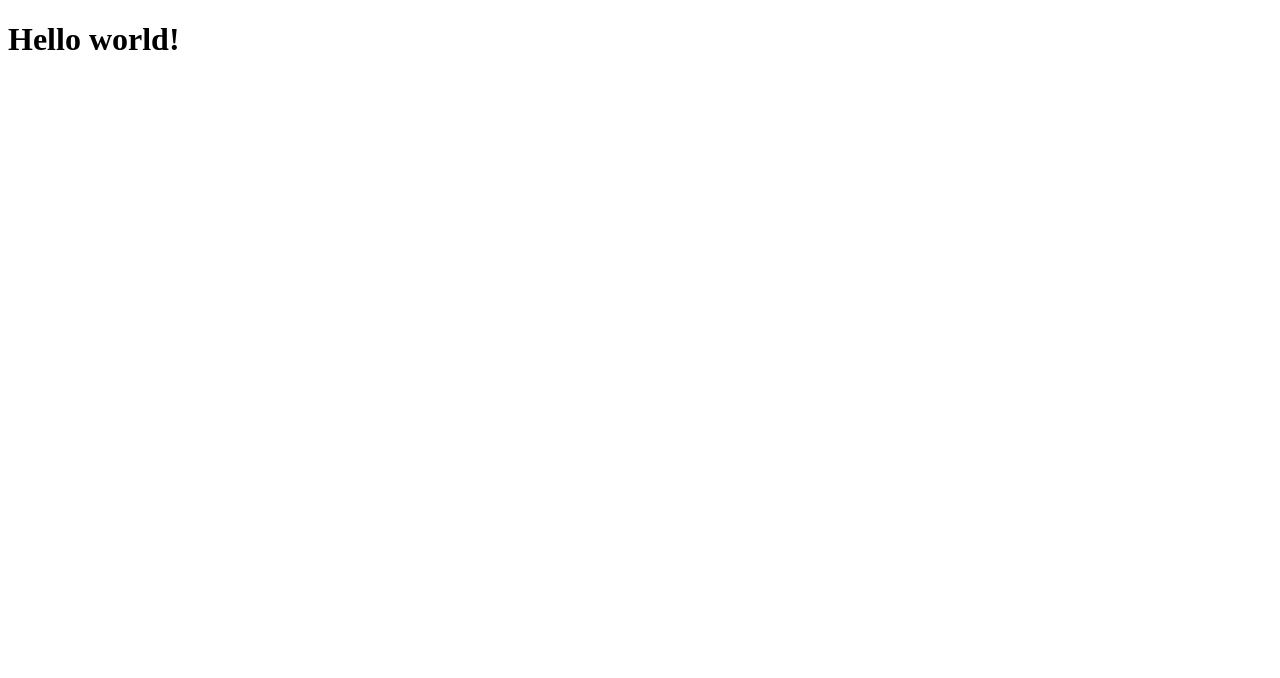
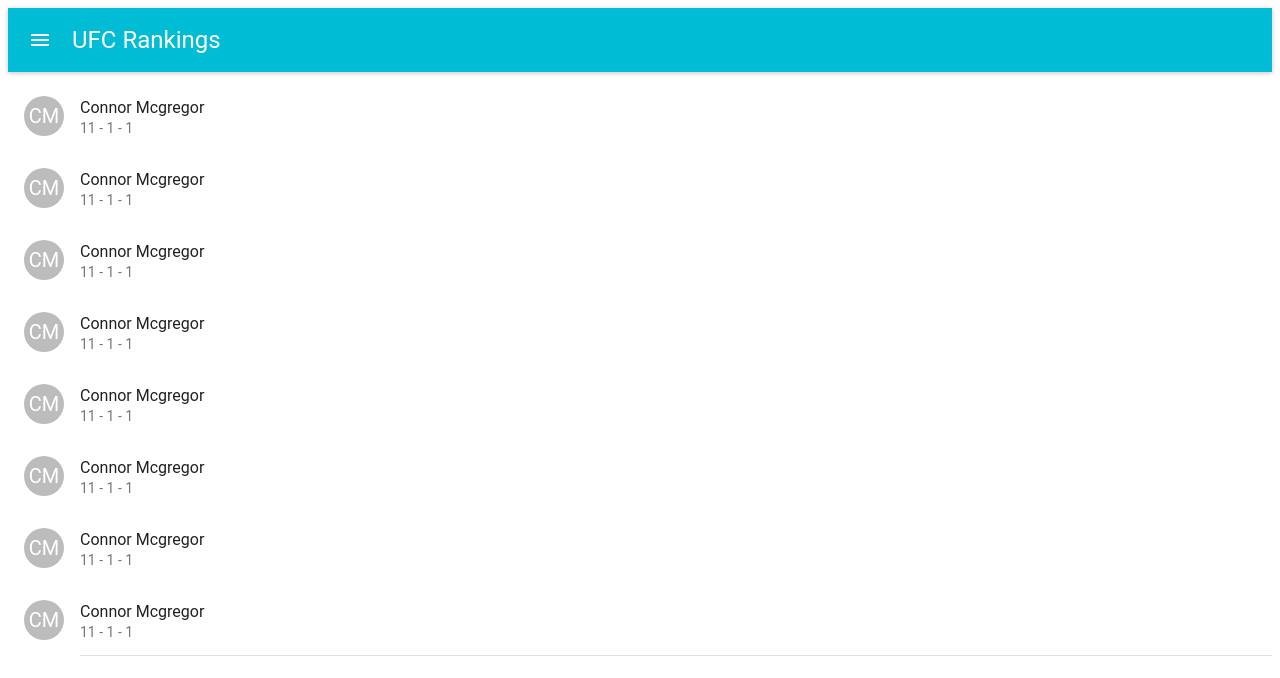
Before and after one commit to chambaz/ufc-rankings, a Next.js app: page / in a window 1280 px wide. Shown: the top 678 px of the page. Built offline with nearby package versions, Linux system fonts and the light colour scheme.

Commit message:
Basic light theme material ui app with list of items

```diff
--- a/pages/index.js
+++ b/pages/index.js
@@ -1,7 +1,63 @@
 import React from 'react'
+import lightBaseTheme from 'material-ui/styles/baseThemes/lightBaseTheme'
 import MuiThemeProvider from 'material-ui/styles/MuiThemeProvider'
+import getMuiTheme from 'material-ui/styles/getMuiTheme'
+import AppBar from 'material-ui/AppBar'
+import {List, ListItem} from 'material-ui/List'
+import Avatar from 'material-ui/Avatar'
+import Divider from 'material-ui/Divider'
 
-export default () =>
-  <MuiThemeProvider>
-    <h1>Hello world!</h1>
+const items = [
+  {
+    name: 'Connor Mcgregor',
+    record: '11 - 1 - 1'
+  },
+  {
+    name: 'Connor Mcgregor',
+    record: '11 - 1 - 1'
+  },
+  {
+    name: 'Connor Mcgregor',
+    record: '11 - 1 - 1'
+  },
+  {
+    name: 'Connor Mcgregor',
+    record: '11 - 1 - 1'
+  },
+  {
+    name: 'Connor Mcgregor',
+    record: '11 - 1 - 1'
+  },
+  {
+    name: 'Connor Mcgregor',
+    record: '11 - 1 - 1'
+  },
+  {
+    name: 'Connor Mcgregor',
+    record: '11 - 1 - 1'
+  },
+  {
+    name: 'Connor Mcgregor',
+    record: '11 - 1 - 1'
+  }
+]
+
+const App = () => (
+  <MuiThemeProvider muiTheme={getMuiTheme(lightBaseTheme)}>
+    <div>
+      <AppBar title="UFC Rankings" />
+      <List>
+        {items.map((item) => (
+          <ListItem
+            leftAvatar={<Avatar>CM</Avatar>}
+            primaryText={item.name}
+            secondaryText={item.record}
+          />
+        ))}
+        <Divider inset={true} />
+      </List>
+    </div>
   </MuiThemeProvider>
+)
+
+export default App
```
